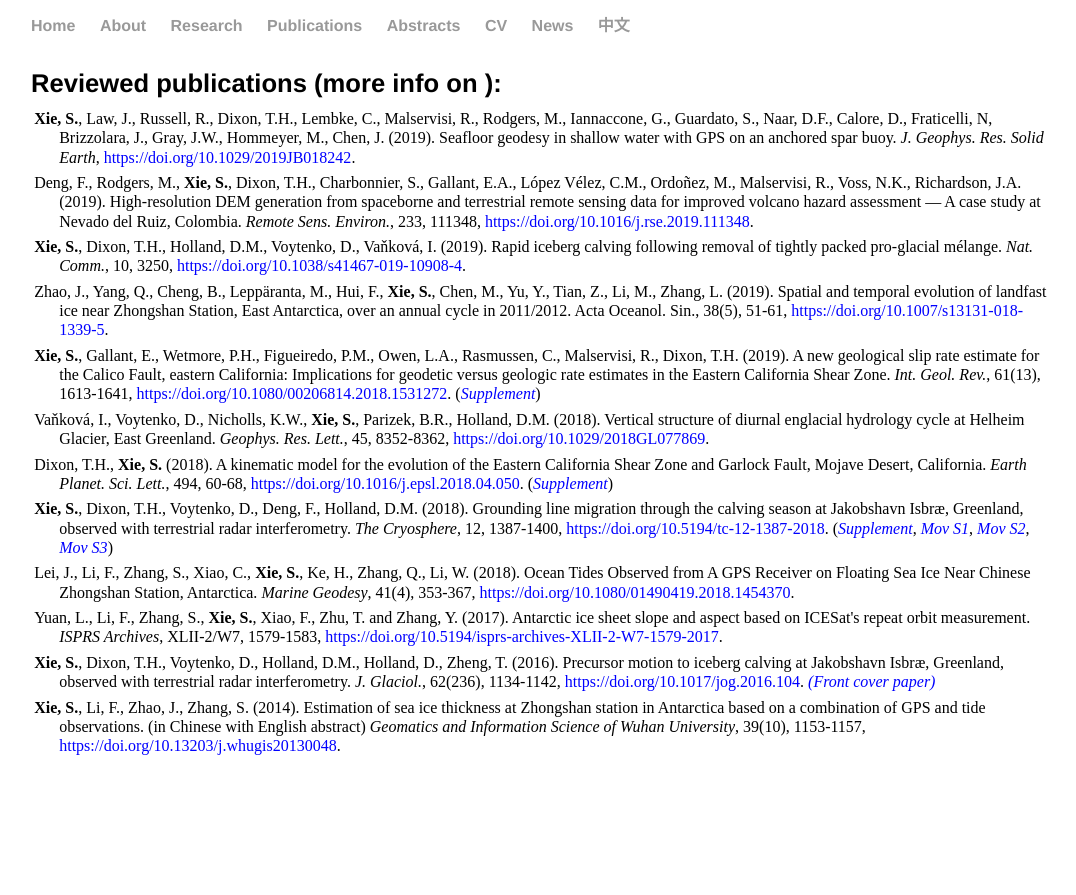
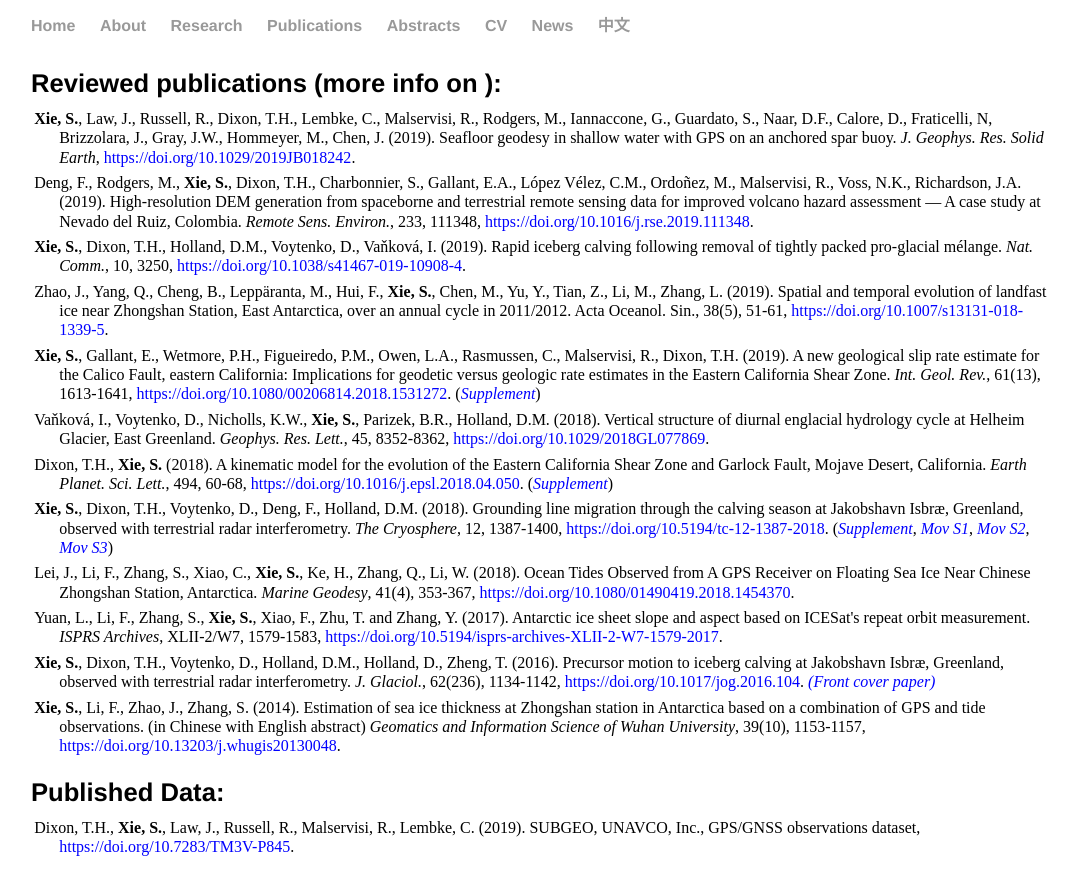
Before and after one commit to suruixie/suruixie.github.io, a Jekyll site: the page built from publications/index.html, in a window 1280 px wide. Shown: the top 895 px of the page, without its empty margins (97-1173 px from the left). Built offline with Jekyll 4.4.1, drawn with Linux system fonts in a browser that asks for light colours; a style sheet for code colours, icons or effects is not loaded.

Commit message:
Update index.html

```diff
--- a/publications/index.html
+++ b/publications/index.html
@@ -29,6 +29,14 @@
 		<strong>Xie, S.</strong>, Dixon, T.H., Voytenko, D., Holland, D.M., Holland, D., Zheng, T. (2016). Precursor motion to iceberg calving at Jakobshavn Isbræ, Greenland, observed with terrestrial radar interferometry. <em>J. Glaciol.</em>, 62(236), 1134-1142, <a href="https://doi.org/10.1017/jog.2016.104" style="color:#0000FF;">https://doi.org/10.1017/jog.2016.104</a>. <em><a href="https://doi.org/10.1017/jog.2016.123" style="color:#0000FF;"> (Front cover paper)</a></em> <br>
 	<p  class="publist" style="font-size:1.0em;">
 	        <strong>Xie, S.</strong>, Li, F., Zhao, J., Zhang, S. (2014). Estimation of sea ice thickness at Zhongshan station in Antarctica based on a combination of GPS and tide observations. (in Chinese with English abstract) <em>Geomatics and Information Science of Wuhan University</em>, 39(10), 1153-1157, <a href="http://ch.whu.edu.cn/CN/abstract/abstract3086.shtml" style="color:#0000FF;">https://doi.org/10.13203/j.whugis20130048</a>.  <br>
+		<br style="line-height:12em">
+	</p>
+
+
+
+	<h4 style="margin-bottom:0.3em;">Published Data: </h4>
+	<p  class="publist" style="font-size:1.0em;">
+                Dixon, T.H., <strong>Xie, S.</strong>, Law, J., Russell, R., Malservisi, R., Lembke, C. (2019). SUBGEO, UNAVCO, Inc., GPS/GNSS observations dataset, <a href="https://doi.org/10.7283/TM3V-P845" style="color:#0000FF;">https://doi.org/10.7283/TM3V-P845</a>. <br>
 		<br style="line-height:8em">
 	</p>
 </div>
```
